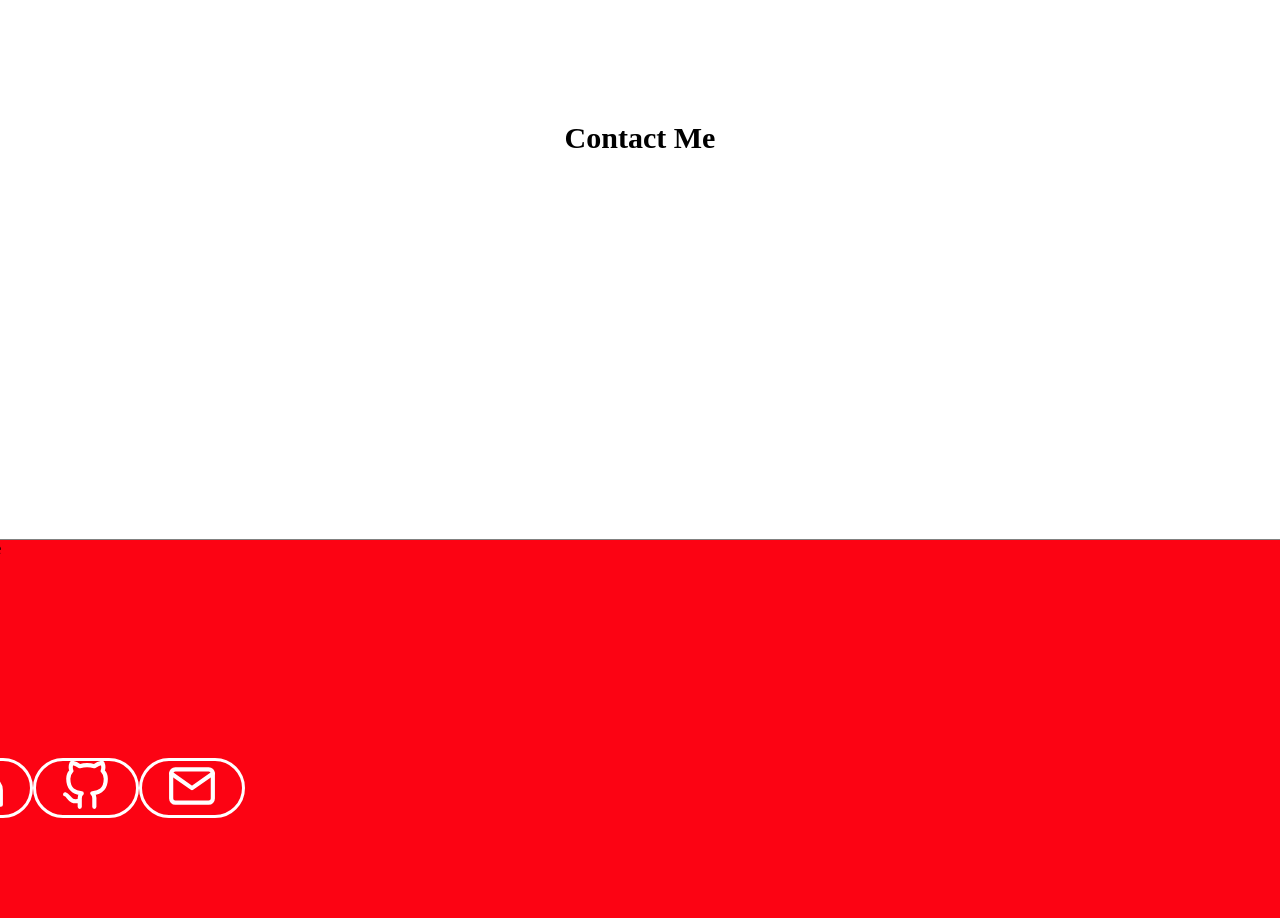
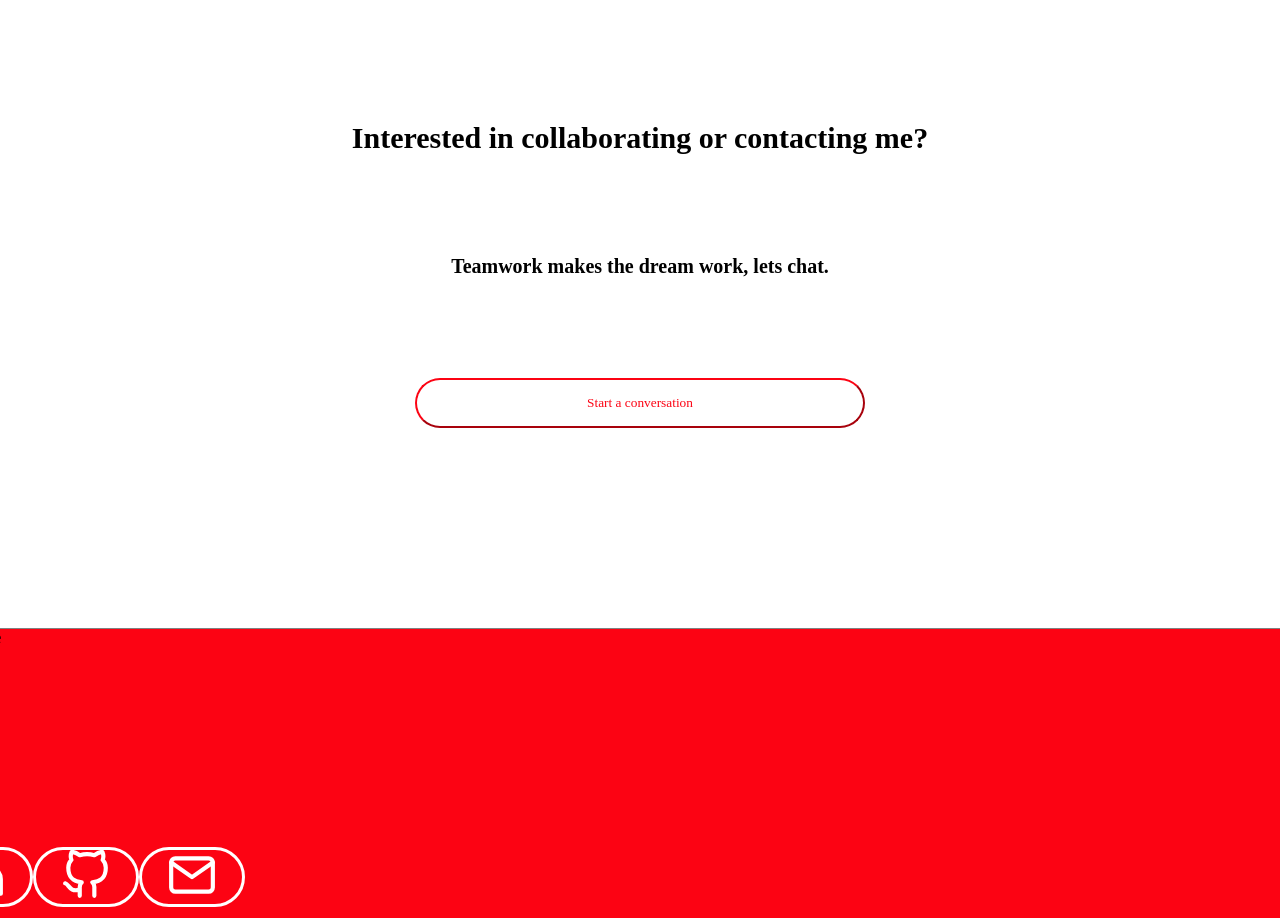
Before and after one commit to JordanLong1/my-portfolio, a React (Create React App) app: page / in a window 1280 px wide. Shown: the part 4080-4998 px from the top of the page. Built offline with nearby package versions, Linux system fonts and the light colour scheme.

Commit message:
changed the whole contact me section to just a button to email me

```diff
--- a/src/components/ContactMe.js
+++ b/src/components/ContactMe.js
@@ -1,5 +1,5 @@
 import React from 'react'
-import {Linkedin, GitHub, Mail} from 'react-feather'
+// import {Linkedin, GitHub, Mail} from 'react-feather'
 import '../Home.css'
 class ContactMe extends React.Component {
 
@@ -16,20 +16,26 @@
     render() {
         return (
             <div className='contact-container' id='contactme'>
-                <h1 className='contact-header'> Contact Me </h1>
-                <div className='linked-div-contact'>
-                <a href='https://www.linkedin.com/in/jordan-long21/'>
-                <Linkedin className='linked-icon' />
-                </a>
+                <div className='contact-text-div'>
+                <h1 className='contact-header'>Interested in collaborating or contacting me?</h1>
+                <p>Teamwork makes the dream work, lets chat. </p>
                 </div>
-                <div className='git-div-contact'>
-             <a href='https://github.com/JordanLong1'>
+            {/* <div className='linked-div-contact'>
+            <a href='https://www.linkedin.com/in/jordan-long21/'>
+            <Linkedin className='linked-icon' />
+            </a>
+            </div> */}
+            <div className='mail-div-contact'>
+                <button onClick={this.handleClick} className='convo-btn'>Start a conversation</button>
+            </div>
+            {/* <div className='git-div-contact'>
+            <a href='https://github.com/JordanLong1'>
             <GitHub className='github-icon'/>
             </a>
-                </div>
-                <div className='mail-div-contact'>
+            </div> */}
+            {/* <div className='mail-div-contact'>
             <Mail className='mail-icon' onClick={this.handleClick}/>
-                </div>
+            </div> */}
             </div>
         )
     }
```
